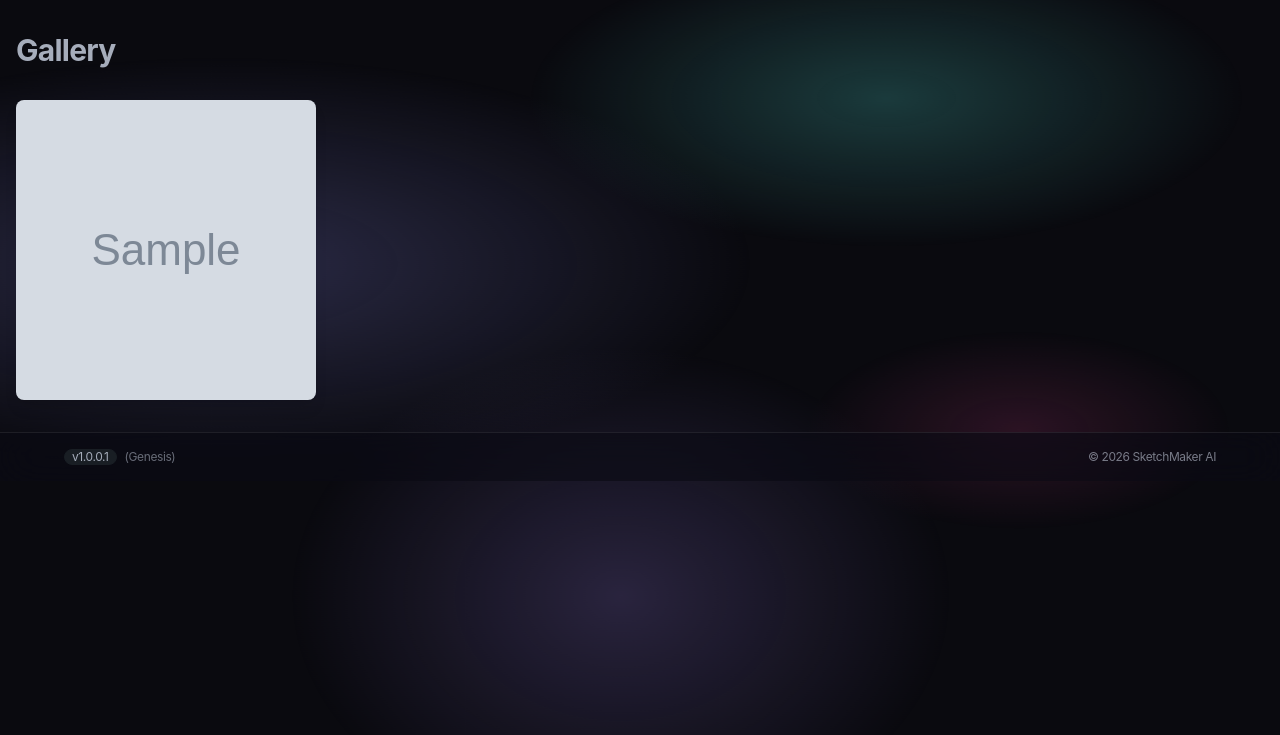
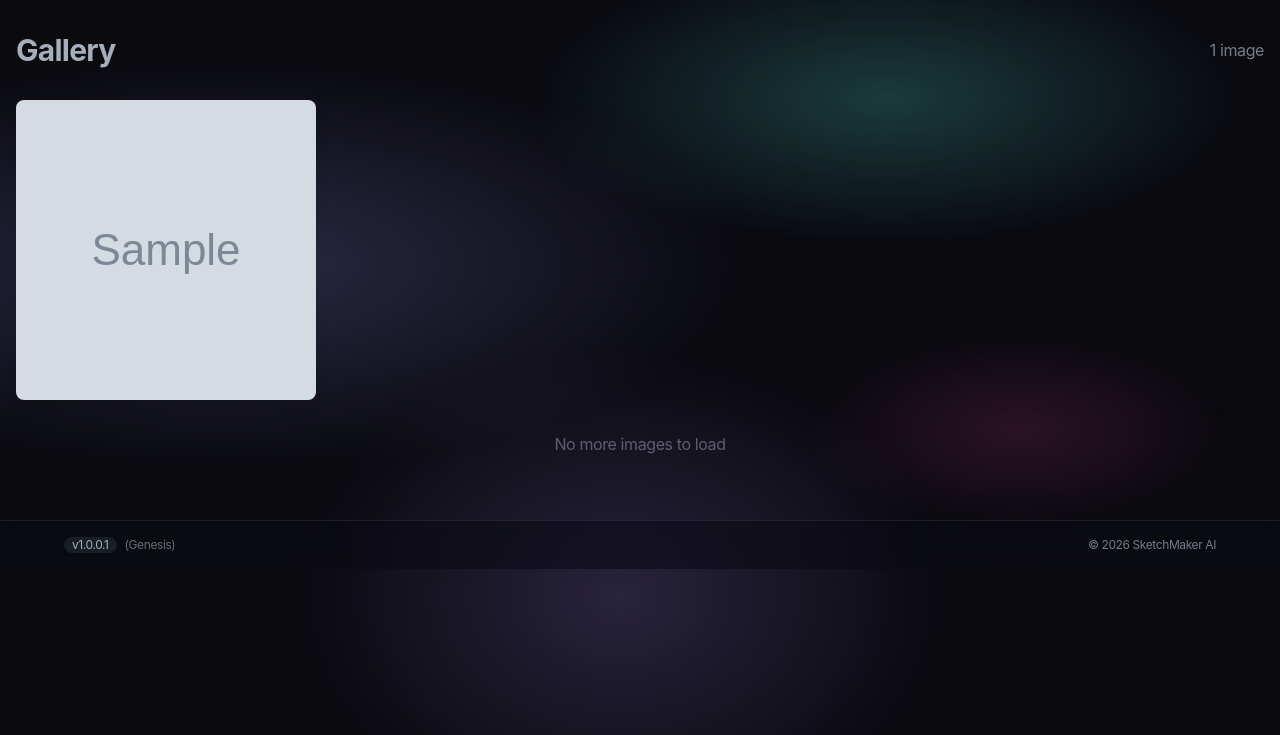
Before and after one commit to marketcalls/sketchmaker, a Flask app: page /gallery in a window 1280 px wide. Shown: the part 65-800 px from the top of the page. Run offline with Flask 3, Linux system fonts and the light colour scheme; a user stored in the database is signed in; tables that the repository leaves empty hold one stand-in row (values such as "Sample post"); grey boxes marked "Sample" are stand-in pictures; some libraries are stand-ins or nearby versions.

Commit message:
added infinite scroll to the gallery

```diff
--- a/blueprints/gallery.py
+++ b/blueprints/gallery.py
@@ -7,16 +7,55 @@ import os
 
 gallery_bp = Blueprint('gallery', __name__)
 
+# Number of images to load per page
+IMAGES_PER_PAGE = 20
+
 @gallery_bp.route('/gallery')
 @limiter.limit(get_rate_limit_string())
 @login_required
 def view_gallery():
-    # Get user's images ordered by creation date (newest first)
-    images = Image.query.filter_by(user_id=current_user.id)\
-                       .order_by(Image.created_at.desc())\
-                       .all()
+    # Get total count for initial render
+    total_images = Image.query.filter_by(user_id=current_user.id).count()
 
-    return render_template('gallery.html', images=images)
+    return render_template('gallery.html', total_images=total_images, images_per_page=IMAGES_PER_PAGE)
+
+@gallery_bp.route('/api/gallery/images')
+@limiter.limit(get_rate_limit_string())
+@login_required
+def get_gallery_images():
+    """API endpoint for paginated gallery images"""
+    page = request.args.get('page', 1, type=int)
+    per_page = request.args.get('per_page', IMAGES_PER_PAGE, type=int)
+
+    # Limit per_page to prevent abuse
+    per_page = min(per_page, 50)
+
+    # Get paginated images
+    pagination = Image.query.filter_by(user_id=current_user.id)\
+                           .order_by(Image.created_at.desc())\
+                           .paginate(page=page, per_page=per_page, error_out=False)
+
+    images_data = []
+    for image in pagination.items:
+        images_data.append({
+            'id': image.id,
+            'url': image.get_url(),
+            'thumbnail_url': image.get_thumbnail_url() if hasattr(image, 'get_thumbnail_url') else image.get_url(),
+            'prompt': image.prompt[:100] + '...' if image.prompt and len(image.prompt) > 100 else image.prompt,
+            'created_at': image.created_at.isoformat() if image.created_at else None,
+            'width': image.width,
+            'height': image.height
+        })
+
+    return jsonify({
+        'images': images_data,
+        'page': page,
+        'per_page': per_page,
+        'total': pagination.total,
+        'pages': pagination.pages,
+        'has_next': pagination.has_next,
+        'has_prev': pagination.has_prev
+    })
 
 @gallery_bp.route('/gallery/<int:image_id>')
 @limiter.limit(get_rate_limit_string())
--- a/templates/gallery.html
+++ b/templates/gallery.html
@@ -3,40 +3,38 @@
 
 {% block content %}
 <div class="container mx-auto px-4 py-8">
-    <h1 class="text-3xl font-bold mb-8">Gallery</h1>
+    <div class="flex justify-between items-center mb-8">
+        <h1 class="text-3xl font-bold">Gallery</h1>
+        <span id="imageCount" class="text-base-content/70">
+            {% if total_images > 0 %}
+                {{ total_images }} image{{ 's' if total_images != 1 else '' }}
+            {% endif %}
+        </span>
+    </div>
 
-    {% if images %}
-    <div class="grid grid-cols-2 md:grid-cols-3 lg:grid-cols-4 gap-4">
-        {% for image in images %}
-        <div class="aspect-square relative group">
-            <a href="{{ url_for('gallery.view_image', image_id=image.id) }}"
-               class="block w-full h-full">
-                <img src="{{ image.get_url() }}"
-                     alt="Generated image"
-                     class="w-full h-full object-cover rounded-lg shadow-lg transition-transform duration-300 group-hover:scale-[1.02]">
-                <div class="absolute inset-0 bg-black/50 opacity-0 group-hover:opacity-100 transition-opacity rounded-lg flex items-center justify-center">
-                    <span class="text-white text-sm">View Details</span>
-                </div>
-            </a>
-            <button data-delete-id="{{ image.id }}"
-                    class="delete-btn absolute top-2 right-2 p-2 bg-red-500 hover:bg-red-600 text-white rounded-full opacity-0 group-hover:opacity-100 transition-opacity"
-                    title="Delete Image">
-                <svg xmlns="http://www.w3.org/2000/svg" class="h-4 w-4" fill="none" viewBox="0 0 24 24" stroke="currentColor">
-                    <path stroke-linecap="round" stroke-linejoin="round" stroke-width="2" d="M6 18L18 6M6 6l12 12" />
-                </svg>
-            </button>
-        </div>
-        {% endfor %}
+    <!-- Image Grid Container -->
+    <div id="galleryGrid" class="grid grid-cols-2 md:grid-cols-3 lg:grid-cols-4 gap-4">
+        <!-- Images will be loaded dynamically -->
     </div>
-    {% else %}
-    <div class="text-center py-16">
+
+    <!-- Loading Spinner -->
+    <div id="loadingSpinner" class="flex justify-center py-8 hidden">
+        <span class="loading loading-spinner loading-lg text-primary"></span>
+    </div>
+
+    <!-- End of Gallery Message -->
+    <div id="endMessage" class="text-center py-8 text-base-content/50 hidden">
+        No more images to load
+    </div>
+
+    <!-- Empty State -->
+    <div id="emptyState" class="text-center py-16 hidden">
         <div class="max-w-md mx-auto">
             <h3 class="text-xl font-semibold mb-4">No images yet</h3>
             <p class="text-base-content/70 mb-8">Start creating amazing artwork with AI</p>
             <a href="{{ url_for('core.dashboard') }}" class="btn btn-primary">Generate Images</a>
         </div>
     </div>
-    {% endif %}
 </div>
 
 <!-- Delete Confirmation Modal -->
@@ -54,16 +52,138 @@
 
 {% block scripts %}
 <script>
+// Gallery state
+const galleryState = {
+    currentPage: 0,
+    isLoading: false,
+    hasMore: true,
+    totalImages: {{ total_images }},
+    perPage: {{ images_per_page }}
+};
+
+// DOM elements
+const galleryGrid = document.getElementById('galleryGrid');
+const loadingSpinner = document.getElementById('loadingSpinner');
+const endMessage = document.getElementById('endMessage');
+const emptyState = document.getElementById('emptyState');
+
+// Show empty state if no images
+if (galleryState.totalImages === 0) {
+    emptyState.classList.remove('hidden');
+} else {
+    // Load initial images
+    loadMoreImages();
+}
+
+// Infinite scroll observer
+const observerOptions = {
+    root: null,
+    rootMargin: '200px', // Start loading 200px before reaching the bottom
+    threshold: 0
+};
+
+const scrollObserver = new IntersectionObserver((entries) => {
+    entries.forEach(entry => {
+        if (entry.isIntersecting && !galleryState.isLoading && galleryState.hasMore) {
+            loadMoreImages();
+        }
+    });
+}, observerOptions);
+
+// Create sentinel element for infinite scroll
+const sentinel = document.createElement('div');
+sentinel.id = 'scrollSentinel';
+sentinel.style.height = '1px';
+
+async function loadMoreImages() {
+    if (galleryState.isLoading || !galleryState.hasMore) return;
+
+    galleryState.isLoading = true;
+    galleryState.currentPage++;
+    loadingSpinner.classList.remove('hidden');
+
+    try {
+        const response = await fetch(`/api/gallery/images?page=${galleryState.currentPage}&per_page=${galleryState.perPage}`);
+        const data = await response.json();
+
+        if (data.images && data.images.length > 0) {
+            // Remove sentinel before adding new images
+            if (sentinel.parentNode) {
+                sentinel.parentNode.removeChild(sentinel);
+            }
+
+            // Add images to grid
+            data.images.forEach(image => {
+                const imageElement = createImageElement(image);
+                galleryGrid.appendChild(imageElement);
+            });
+
+            // Update state
+            galleryState.hasMore = data.has_next;
+
+            // Re-add sentinel at the end for continued infinite scroll
+            if (galleryState.hasMore) {
+                galleryGrid.appendChild(sentinel);
+                scrollObserver.observe(sentinel);
+            } else {
+                endMessage.classList.remove('hidden');
+            }
+        } else {
+            galleryState.hasMore = false;
+            if (galleryState.currentPage === 1) {
+                emptyState.classList.remove('hidden');
+            } else {
+                endMessage.classList.remove('hidden');
+            }
+        }
+    } catch (error) {
+        console.error('Error loading images:', error);
+        showToast('Failed to load images', 'error');
+    } finally {
+        galleryState.isLoading = false;
+        loadingSpinner.classList.add('hidden');
+    }
+}
+
+function createImageElement(image) {
+    const div = document.createElement('div');
+    div.className = 'aspect-square relative group';
+    div.dataset.imageId = image.id;
+
+    div.innerHTML = `
+        <a href="/gallery/${image.id}" class="block w-full h-full">
+            <img src="${image.url}"
+                 alt="Generated image"
+                 loading="lazy"
+                 class="w-full h-full object-cover rounded-lg shadow-lg transition-transform duration-300 group-hover:scale-[1.02]"
+                 onerror="this.src='/static/images/placeholder.png'">
+            <div class="absolute inset-0 bg-black/50 opacity-0 group-hover:opacity-100 transition-opacity rounded-lg flex items-center justify-center">
+                <span class="text-white text-sm">View Details</span>
+            </div>
+        </a>
+        <button data-delete-id="${image.id}"
+                class="delete-btn absolute top-2 right-2 p-2 bg-red-500 hover:bg-red-600 text-white rounded-full opacity-0 group-hover:opacity-100 transition-opacity"
+                title="Delete Image">
+            <svg xmlns="http://www.w3.org/2000/svg" class="h-4 w-4" fill="none" viewBox="0 0 24 24" stroke="currentColor">
+                <path stroke-linecap="round" stroke-linejoin="round" stroke-width="2" d="M6 18L18 6M6 6l12 12" />
+            </svg>
+        </button>
+    `;
+
+    // Add delete event listener
+    const deleteBtn = div.querySelector('.delete-btn');
+    deleteBtn.addEventListener('click', (e) => {
+        e.preventDefault();
+        e.stopPropagation();
+        deleteImage(image.id);
+    });
+
+    return div;
+}
+
+// Delete functionality
 let imageIdToDelete = null;
 const deleteModal = document.getElementById('deleteModal');
-
-// Add click event listeners to all delete buttons
-document.querySelectorAll('.delete-btn').forEach(button => {
-    button.addEventListener('click', () => {
-        const imageId = button.getAttribute('data-delete-id');
-        deleteImage(imageId);
-    });
-});
 
 function deleteImage(imageId) {
     imageIdToDelete = imageId;
@@ -93,17 +213,22 @@ document.getElementById('confirmDelete').addEventListener('click', async () => {
 
         if (data.success) {
             // Remove the image from the UI
-            const imageElement = document.querySelector(`[data-delete-id="${imageIdToDelete}"]`).parentElement;
-            imageElement.remove();
+            const imageElement = document.querySelector(`[data-image-id="${imageIdToDelete}"]`);
+            if (imageElement) {
+                imageElement.remove();
+            }
 
-            // Show success message using the built-in toast system
+            // Update count
+            galleryState.totalImages--;
+            const countElement = document.getElementById('imageCount');
+            if (galleryState.totalImages > 0) {
+                countElement.textContent = `${galleryState.totalImages} image${galleryState.totalImages !== 1 ? 's' : ''}`;
+            } else {
+                countElement.textContent = '';
+                emptyState.classList.remove('hidden');
+            }
+
             showToast('Image deleted successfully', 'success');
-
-            // If no more images, reload the page to show the "No images" message
-            const remainingImages = document.querySelectorAll('.grid > div');
-            if (remainingImages.length === 0) {
-                location.reload();
-            }
         } else {
             throw new Error(data.message || 'Failed to delete image');
         }
@@ -121,5 +246,12 @@ deleteModal.addEventListener('click', (e) => {
         closeDeleteModal();
     }
 });
+
+// Keyboard support for modal
+document.addEventListener('keydown', (e) => {
+    if (e.key === 'Escape' && !deleteModal.classList.contains('hidden')) {
+        closeDeleteModal();
+    }
+});
 </script>
 {% endblock %}
```
Also changed, not shown: 1 other file.
